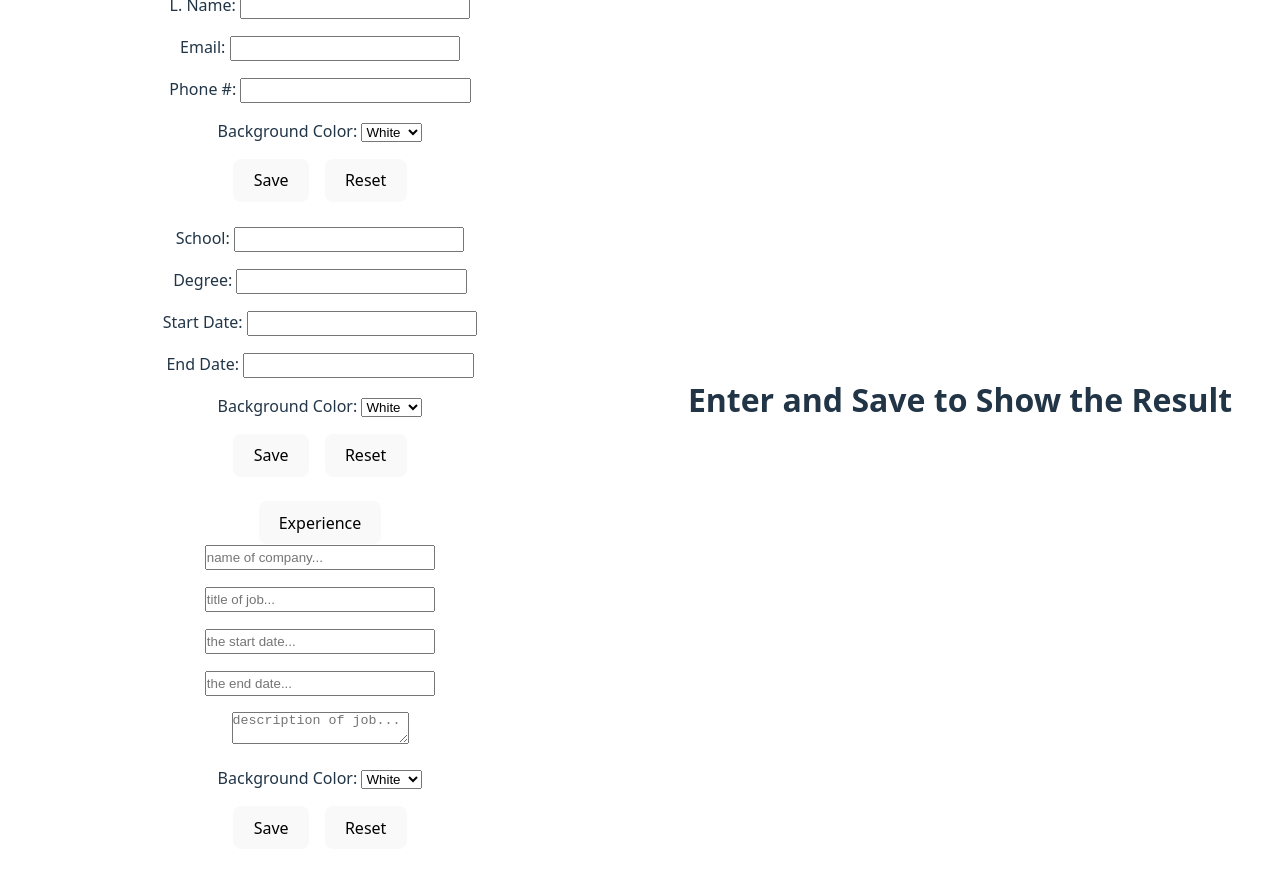
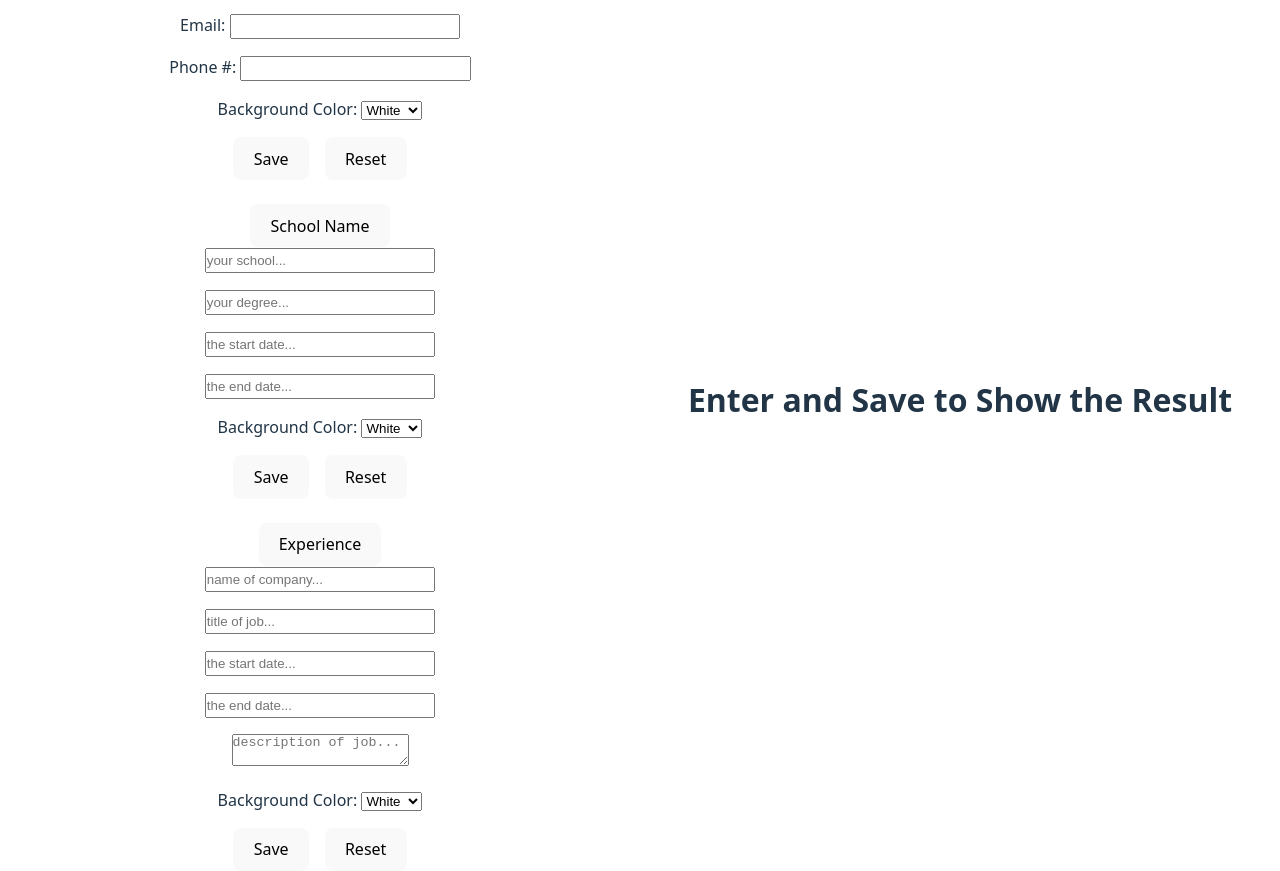
Before and after one commit to rasooli451/CVgenerator, a React (Vite) app: page / in a window 1280 px wide. Before the commit the page ends 849 px from the top, so only its background shows below. Built offline with nearby package versions, Linux system fonts and the light colour scheme.

Commit message:
removed labels and added show state

```diff
--- a/src/Components/Education.jsx
+++ b/src/Components/Education.jsx
@@ -12,27 +12,32 @@ import { useState } from "react";
 
 
 
-export default function Education(){
+export default function Education({onsave}){
+    const [show, setShow] = useState(true);
     const [school, setSchool] = useState("");
     const [degree, setDegree] = useState("");
     const [startDate, setStartDate] = useState("");
     const [endDate, setEndDate] = useState("");
-    const[background, setBackground] = useState("white");
-    const[fontColor, setFontColor] = useState("black");
+    const [style, setStyle] = useState({background : "white", color : "black"});
 
 
+    function toggleShow(){
+        setShow(!show);
+    }
 
     function handleChange(callback, e){
         callback(e.target.value);
     }
 
     function handleBackground(e){
-        setBackground(e.target.value);
-        setFontColor(e.target.fontColor);
+        let intel = e.target.value.split(",");
+        setStyle({background : intel[0], color : intel[1]})
     }
 
     function dealWithData(){
-
+        if (school.length > 0 && degree.length > 0 && startDate.length > 0 && endDate.length > 0){
+            onsave({school, degree, startDate, endDate, style});
+        }
     }
 
     function clearEverything(){
@@ -40,36 +45,32 @@ export default function Education(){
         setDegree("");
         setStartDate("");
         setEndDate("");
-        setBackground("white");
-        setFontColor("black");
+        setStyle({background : "white", color : "black"});
     }
-    return <form className="Education section">
+    return !show ? <form className="Education section"><button className="toggle" type="button" onClick={toggleShow}>{school == "" ? "School Name" : school}</button></form> : <form className="Education section">
+        <button className="toggle" type="button" onClick={toggleShow}>{school == "" ? "School Name" : school}</button>
         <div className="formPart">
-            <label for="school">School: </label>
-            <input type="text" required id="school" name="school" value={school} onChange={(e)=> handleChange(setSchool, e)}/>
+            <input type="text" required id="school" name="school" placeholder="your school..." value={school} onChange={(e)=> handleChange(setSchool, e)}/>
             </div>
             <div className="formPart">
-            <label for="degree">Degree: </label>
-            <input type="text" required id="degree" name="degree" value={degree} onChange={(e)=> handleChange(setDegree, e)}/>
+            <input type="text" required id="degree" name="degree" placeholder="your degree..."value={degree} onChange={(e)=> handleChange(setDegree, e)}/>
             </div>
             <div className="formPart">
-            <label for="startDate">Start Date: </label>
-            <input type="text" required id="startDate" name="startDate" value={startDate} onChange={(e)=> handleChange(setStartDate, e)}/>
+            <input type="text" required id="startDate" name="startDate" placeholder="the start date..." value={startDate} onChange={(e)=> handleChange(setStartDate, e)}/>
             </div>
             <div className="formPart">
-            <label for="endDate">End Date: </label>
-            <input type="text" required id="endDate" name="endDate" value={endDate} onChange={(e)=> handleChange(setEndDate, e)}/>
+            <input type="text" required id="endDate" name="endDate" placeholder="the end date..." value={endDate} onChange={(e)=> handleChange(setEndDate, e)}/>
             </div>
             <div className="formPart">
-             <label for="background">Background Color: </label>
-             <select name="background" id="background" value={background} fontColor={fontColor} onChange={handleBackground}>
-                <option value="white" selected fontColor="black">White</option>
-                <option value="black" fontColor="white">Black</option>
-                <option value="blue" fontColor="black">Blue</option>
-                <option value="yellow" fontColor="black">Yellow</option>
-                <option value="purple" fontColor="white">Purple</option>
-                <option value="green" fontColor="black">Green</option>
-                <option value="red" fontColor="yellow">Red</option>
+             <label htmlFor="background">Background Color: </label>
+             <select name="background" id="background"  onChange={handleBackground}>
+                <option value="white,black" selected >White</option>
+                <option value="black,white" >Black</option>
+                <option value="blue,black" >Blue</option>
+                <option value="yellow,black" >Yellow</option>
+                <option value="purple,white" >Purple</option>
+                <option value="green,black" >Green</option>
+                <option value="red,yellow" >Red</option>
              </select>
              </div>
              <div className="formPart">
```
